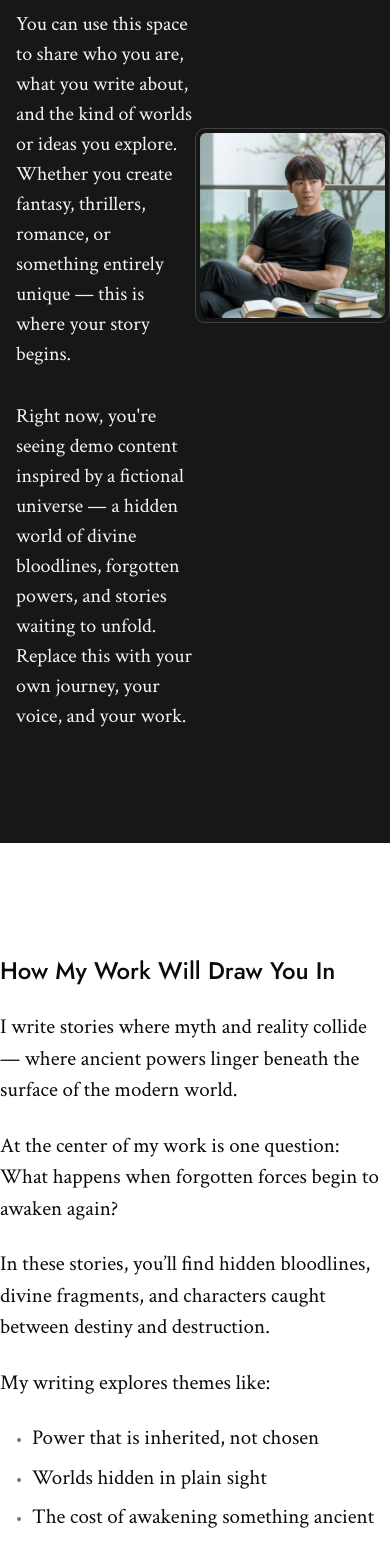
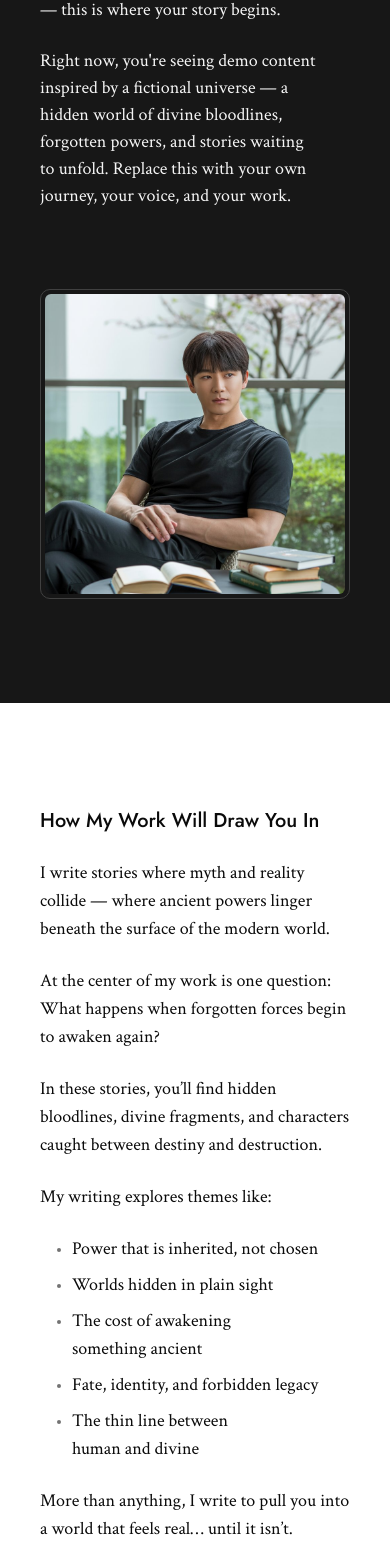
Before and after one commit to vedantlamba/author-portfolio-nextjs, a Next.js app: page /about in a window 390 px wide. Shown: the part 377-1923 px from the top of the page. Built offline with nearby package versions, Linux system fonts and the light colour scheme.

Commit message:
fix: refine mobile responsiveness for about page; tablet layout still pending

```diff
--- a/app/about/page.tsx
+++ b/app/about/page.tsx
@@ -4,8 +4,8 @@ import { LeadCaptureSection } from "@/components/Home/components/lead-capture-se
 
 function AboutPage() {
   return (
-    <div className="flex flex-col gap-28">
-      <div className="flex flex-col bg-neutral-900 text-neutral-100 pt-24 pb-28">
+    <div className="flex flex-col gap-16 lg:gap-28">
+      <div className="flex flex-col bg-neutral-900 text-neutral-100 pt-24 pb-16 lg:pb-28">
         <div className="max-w-6xl mx-auto w-full">
           <AboutHero />
         </div>
@@ -21,11 +21,11 @@ export default AboutPage;
 
 const AboutHero = () => {
   return (
-    <div className="grid grid-cols-2">
-      <div className="flex flex-col justify-center gap-12 pl-4">
-        <h2 className="text-4xl font-medium">Hi, I'm Vedant Lamba.</h2>
+    <div className="grid grid-cols-1 lg:grid-cols-2">
+      <div className="flex flex-col justify-center gap-8 lg:gap-12 pl-10 lg:pl-4 mb-10 lg:mb-0">
+        <h2 className="text-2xl lg:text-4xl font-medium">Hi, I'm Vedant Lamba.</h2>
         <div
-          className={`${crimson.className} text-xl max-w-lg text-balance space-y-8 leading-[1.5]`}
+          className={`${crimson.className} text-lg lg:text-xl max-w-xs lg:max-w-lg text-balance space-y-6 lg:space-y-8 leading-[1.5]`}
         >
           <p>This is a placeholder section for your author introduction. </p>
           <p>
@@ -42,8 +42,8 @@ const AboutHero = () => {
           </p>
         </div>
       </div>
-      <div className="flex justify-end items-center">
-        <div className="w-full max-w-md aspect-square overflow-hidden rounded-lg border border-neutral-700 p-1">
+      <div className="flex justify-end items-center p-10 lg:p-0">
+        <div className="w-full lg:max-w-md aspect-square overflow-hidden rounded-lg border border-neutral-700 p-1">
           <img
             src="/author-3.jpeg"
             alt="author"
@@ -57,10 +57,10 @@ const AboutHero = () => {
 
 const AboutDescription = () => {
   return (
-    <div className="max-w-6xl mx-auto w-full flex flex-col gap-28">
+    <div className="max-w-6xl mx-auto w-full flex flex-col gap-28 p-10 lg:p-0">
       <div className="space-y-6 max-w-2xl mx-auto w-full">
-        <h2 className="text-2xl font-medium">How My Work Will Draw You In</h2>
-        <div className={`space-y-6 text-[21px] ${crimson.className}`}>
+        <h2 className="text-xl lg:text-2xl font-medium">How My Work Will Draw You In</h2>
+        <div className={`space-y-6 text-lg lg:text-[21px] ${crimson.className}`}>
           <p>
             I write stories where myth and reality collide — where ancient
             powers linger beneath the surface of the modern world.
@@ -74,7 +74,7 @@ const AboutDescription = () => {
             and characters caught between destiny and destruction.
           </p>
           <p>My writing explores themes like:</p>
-          <ul className="space-y-2 list-disc pl-8 marker:text-sm marker:text-neutral-500">
+          <ul className="space-y-2 list-disc pl-8 marker:text-sm marker:text-neutral-500 text-balance">
             <li>Power that is inherited, not chosen</li>
             <li>Worlds hidden in plain sight</li>
             <li>The cost of awakening something ancient</li>
@@ -88,8 +88,8 @@ const AboutDescription = () => {
         </div>
       </div>
       <div className="space-y-6 max-w-2xl mx-auto w-full">
-        <h2 className="text-2xl font-medium">About Me</h2>
-        <div className={`${crimson.className} space-y-6 text-[21px]`}>
+        <h2 className="text-xl lg:text-2xl font-medium">About Me</h2>
+        <div className={`${crimson.className} space-y-6 text-lg lg:text-[21px] text-balance`}>
           <p className="font-semibold">
             Creator of The Bhairava Heir universe.
           </p>
@@ -125,20 +125,20 @@ const AboutDescription = () => {
 
 const OtherInterests = () => {
   return (
-    <div className="w-full border-t pt-28">
-      <div className="max-w-6xl mx-auto w-full flex flex-col gap-28">
-        <div className="space-y-6 max-w-2xl mx-auto w-full text-center">
-          <h2 className="text-2xl font-medium">Other Interests</h2>
-          <p className="text-lg">
+    <div className="w-full border-t pt-16 lg:pt-28">
+      <div className="max-w-6xl mx-auto w-full flex flex-col gap-8 lg:gap-28">
+        <div className="space-y-3 lg:space-y-6 max-w-2xl mx-auto w-full text-center">
+          <h2 className="text-xl lg:text-2xl font-medium">Other Interests</h2>
+          <p className="text-lg text-balance">
             Things that shape my thinking, creativity, and the worlds I build…
           </p>
         </div>
-        <div className="grid grid-cols-3 gap-18">
+        <div className="grid grid-cols-1 lg:grid-cols-3 gap-16 lg:gap-28 p-10">
           <div className="space-y-5">
             <h3 className="text-xl font-medium">
               Spiritual & Thoughtful Reading
             </h3>
-            <p className={`${crimson.className} leading-[1.7] text-xl`}>
+            <p className={`${crimson.className} leading-[1.7] text-lg lg:text-xl`}>
               I’m drawn to books that explore deeper truths — from spirituality
               to philosophy, as well as fiction and non-fiction that challenge
               how we see the world. These ideas often find their way into my
@@ -147,7 +147,7 @@ const OtherInterests = () => {
           </div>
           <div className="space-y-5">
             <h3 className="text-xl font-medium">Anime & Storytelling</h3>
-            <p className={`${crimson.className} leading-[1.7] text-xl`}>
+            <p className={`${crimson.className} leading-[1.7] text-lg lg:text-xl`}>
               Anime inspires my sense of scale, emotion, and character depth.
               I’m especially drawn to stories that blend power, sacrifice, and
               layered worlds — where every character carries meaning.
@@ -155,7 +155,7 @@ const OtherInterests = () => {
           </div>
           <div className="space-y-5">
             <h3 className="text-xl font-medium">Meditation & Sadhana</h3>
-            <p className={`${crimson.className} leading-[1.7] text-xl`}>
+            <p className={`${crimson.className} leading-[1.7] text-lg lg:text-xl`}>
               Stillness is just as important as creation. Through meditation and
               sadhana, I explore clarity, discipline, and inner awareness —
               which deeply influences both my writing and perspective.
--- a/components/Home/components/lead-capture-section.tsx
+++ b/components/Home/components/lead-capture-section.tsx
@@ -2,7 +2,7 @@ import { crimson } from "@/app/layout";
 
 export const LeadCaptureSection = () => {
   return (
-    <div className="lg:mt-60 bg-neutral-900 text-white">
+    <div className="mt-28 lg:mt-60 bg-neutral-900 text-white">
       <div className="max-w-6xl mx-auto grid grid-cols-1 lg:grid-cols-2">
         <div className="flex flex-col gap-10 py-28 pr-5 pl-10 md:pl-0 text-balance">
           <h2 className="text-3xl font-semibold text-neutral-100">
```
